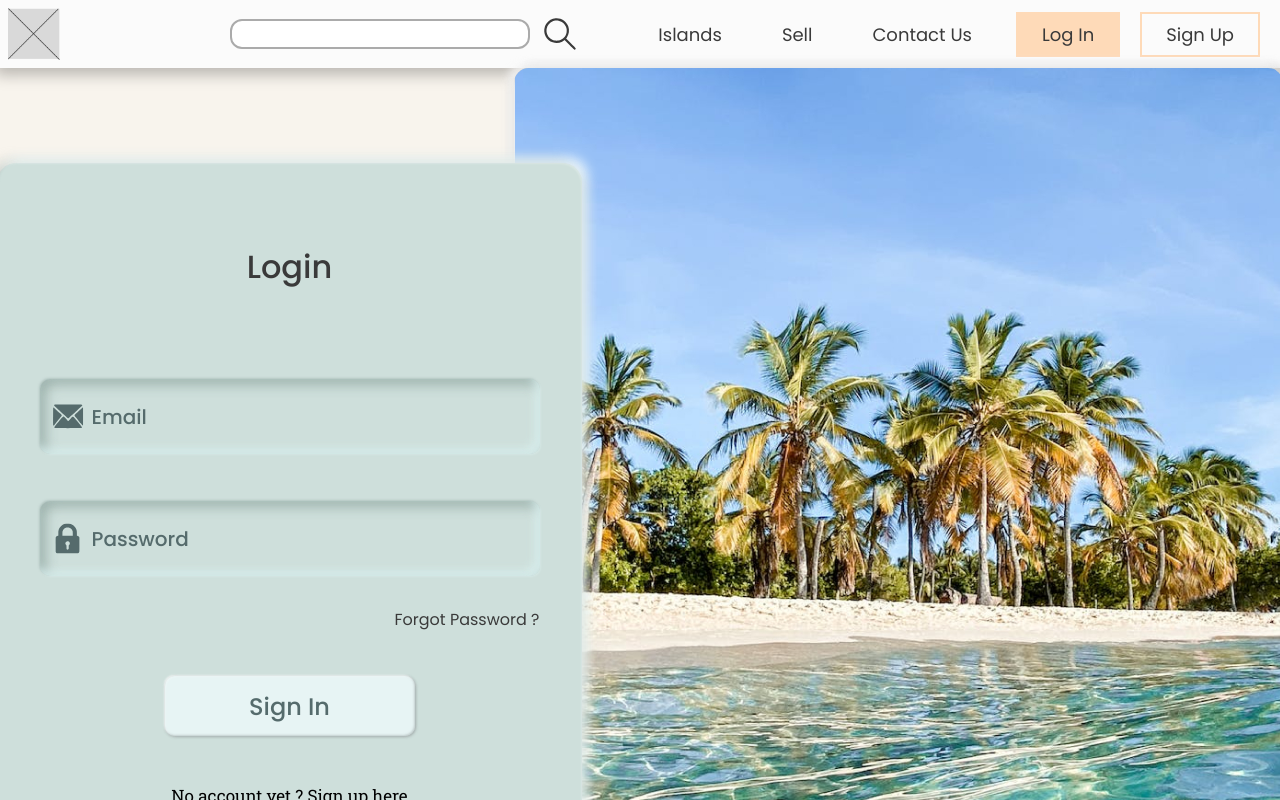
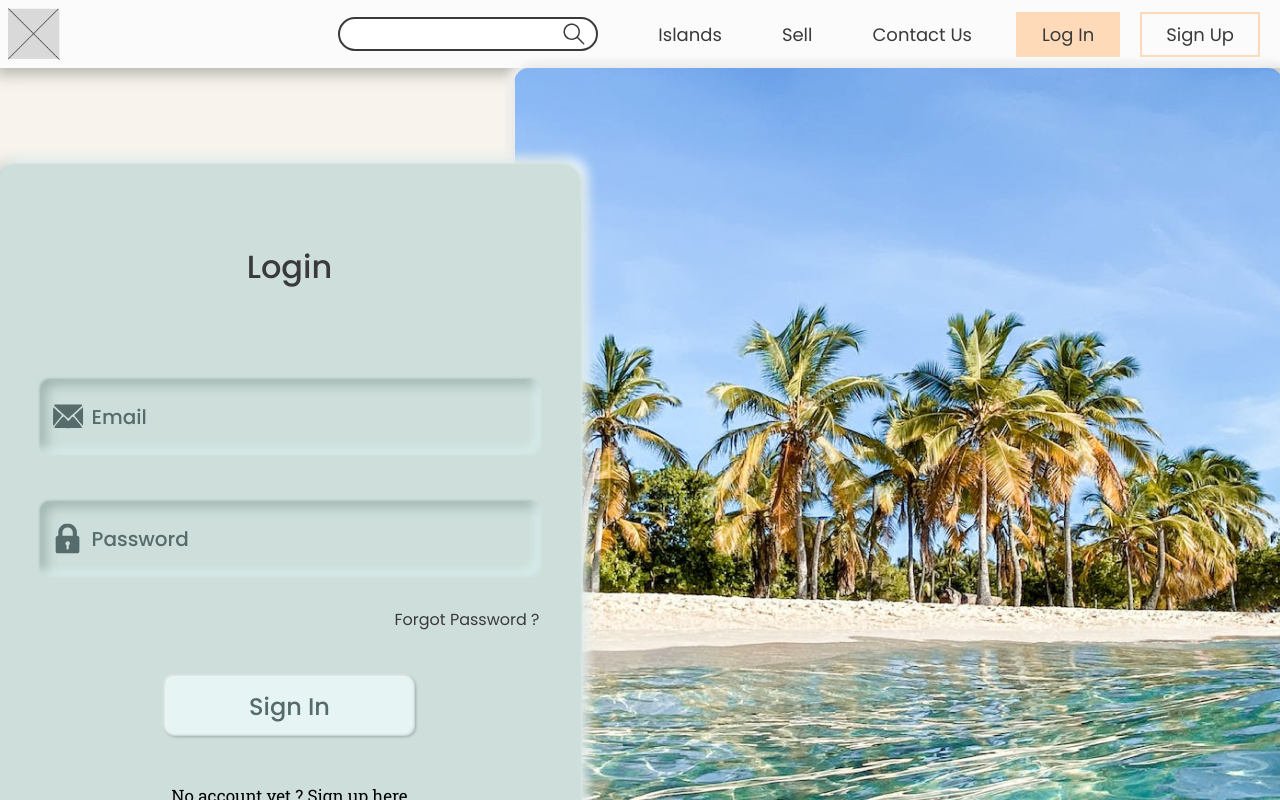
Before and after one commit to ruets/HeavenHaven, a React (Vite) app in the folder frontend/heaven-haven/: page / in a window 1280 px wide. Shown: the top 800 px of the page. Built offline with nearby package versions, Linux system fonts and the light colour scheme.

Commit message:
Header style done. Now animating links and buttons.

```diff
--- a/frontend/heaven-haven/src/components/base/Header/Header.scss
+++ b/frontend/heaven-haven/src/components/base/Header/Header.scss
@@ -15,7 +15,7 @@ header {
     div.right {
         display: flex;
         align-items: center;
-        gap: 80px;
+        gap: 60px;
     }
 }
 
--- a/frontend/heaven-haven/src/components/fields/SearchBar/SearchBar.scss
+++ b/frontend/heaven-haven/src/components/fields/SearchBar/SearchBar.scss
@@ -1,15 +1,15 @@
 @import "../../../assets/scss/base/colors";
 
 div.search-bar {
+    position: relative;
     display: flex;
     align-items: center;
-    gap: 12px;
 
     input {
-        border: 2px solid #ababab;
-        border-radius: 12px;
-        width: 300px;
-        height: 30px;
+        border: 2px solid $dark;
+        border-radius: 20px;
+        width: 260px;
+        height: 34px;
         padding: 0 12px 0 12px;
         font-family: "Poppins";
         font-size: 15px;
@@ -17,6 +17,8 @@ div.search-bar {
     }
 
     img {
-        width: 36px;
+        position: absolute;
+        right: 12px;
+        width: 24px;
     }
 }
```
